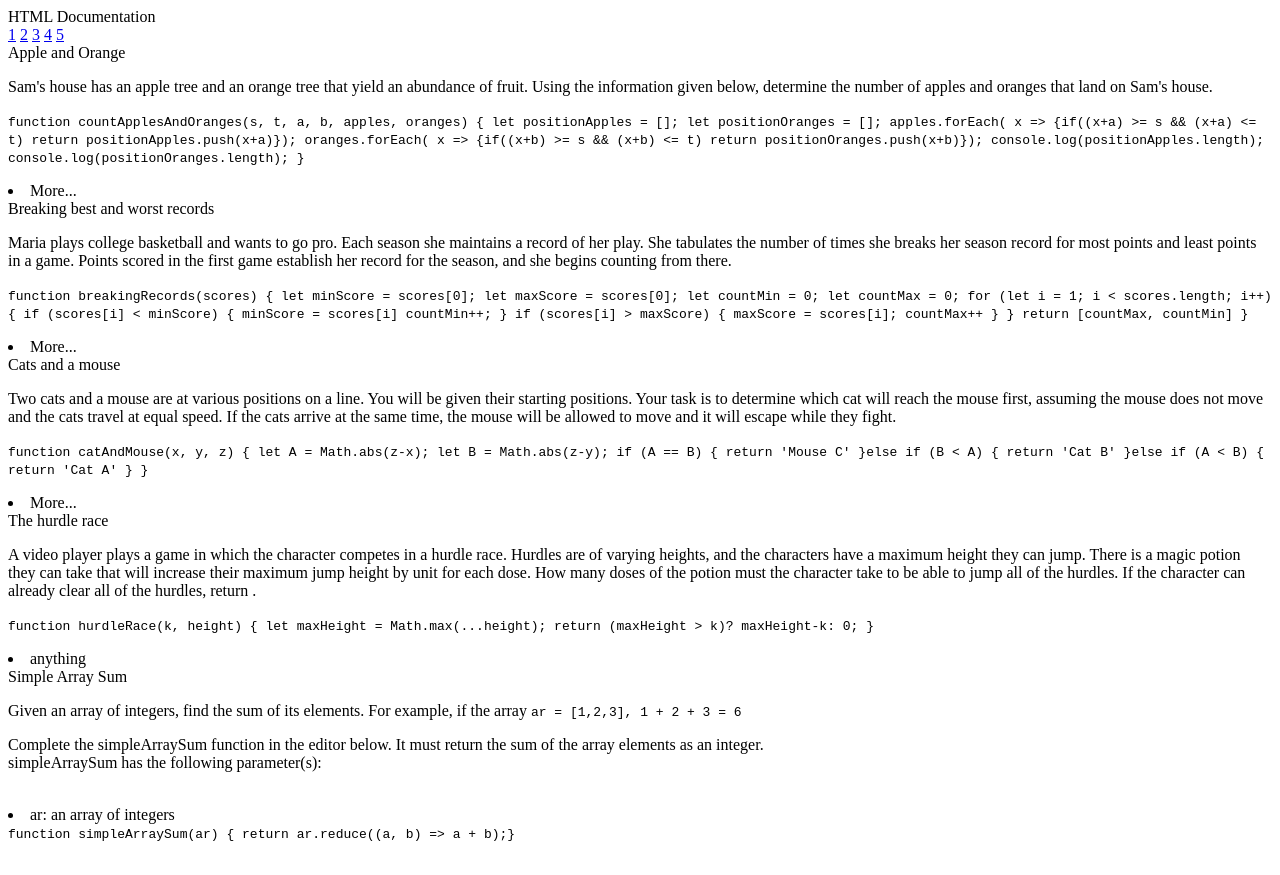
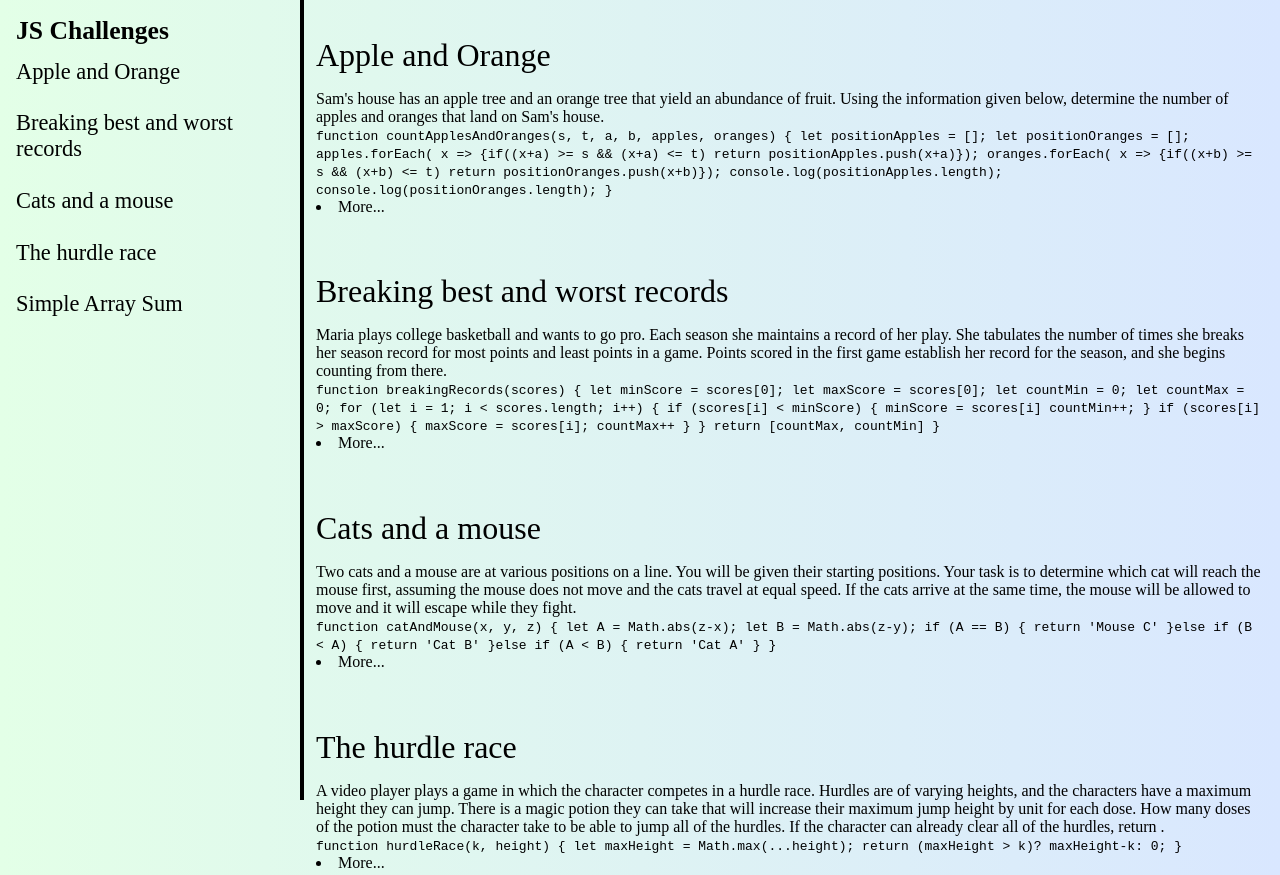
Before and after one commit to ArthurGC/microverse-trials-alex-gabriel, a plain HTML site: page index.html in a window 1280 px wide. Shown: the top 875 px of the page. Before the commit the page ends 850 px from the top, so only its background shows below. Drawn offline with Linux system fonts and the light colour scheme.

Commit message:
Added whatever

```diff
--- a/index.html
+++ b/index.html
@@ -5,22 +5,24 @@
     <meta charset="UTF-8">
     <meta http-equiv="X-UA-Compatible" content="IE=edge">
     <meta name="viewport" content="width=device-width, initial-scale=1.0">
-
-    <title>Document</title>
+    <link rel="stylesheet" href="/styles/styles.css">
+    <title>JS Challenges</title>
 </head>
 
 <body>
     <main id="main-doc">
+        <div class="box">
+        <nav id="navbar">
+            <header class="h1">JS Challenges</header>
+            <a href="#Apple_and_Orange" class="nav-link">Apple and Orange</a>
+            <a href="#Breaking_best_and_worst_records" class="nav-link">Breaking best and worst records</a>
+            <a href="#Cats_and_a_mouse" class="nav-link">Cats and a mouse</a>
+            <a href="#The_hurdle_race" class="nav-link">The hurdle race</a>
+            <a href="#Simple_Array_Sum" class="nav-link">Simple Array Sum</a>
+        </nav>
+    </div>
 
-        <nav id="navbar">
-            <header>HTML Documentation</header>
-            <a href="#1" class="nav-link">1</a>
-            <a href="#2" class="nav-link">2</a>
-            <a href="#3" class="nav-link">3</a>
-            <a href="#4" class="nav-link">4</a>
-            <a href="#5" class="nav-link">5</a>
-        </nav>
-
+        <div class="container">
         <section class="main-section" id="Apple_and_Orange">
             <header>Apple and Orange</header>
             <p>Sam's house has an apple tree and an orange tree that yield an abundance of fruit. Using the information
@@ -101,7 +103,7 @@
                     return (maxHeight > k)? maxHeight-k: 0;
                 }
             </code></p>
-            <li> anything </li>
+            <li>More... </li>
 
         </section>
         <section class="main-section" id="Simple_Array_Sum">
@@ -122,7 +124,7 @@
                 </code>
 
         </section>
-
+    </div>
     </main>
 
 
--- a/styles/styles.css
+++ b/styles/styles.css
@@ -0,0 +1,71 @@
+*{
+    margin: 0;
+    padding: 0;
+}
+body{
+    background: linear-gradient(90deg, #e3ffe7 0%, #d9e7ff 100%);
+}
+#main-doc{
+    display: grid;
+    grid-template-columns: 300px 1fr;
+    grid-row: 1fr;
+}
+.box{
+    grid-column-start: 1;
+    display: block;
+    position: fixed;
+    height: 100vh;
+    width: 300px;
+    overflow: 0;
+    border-right: 4px solid black;
+
+}
+#navbar{
+    display: flex;
+    flex-direction: column;
+}
+a{
+    color: black;
+    font-size: 1.4rem;
+    padding: .8rem 0 .8rem 1rem ;
+    text-decoration: none;
+}
+.container{
+    grid-column-start: 2;
+}
+.main-section{
+    padding: 1.3rem 1rem;
+}
+.h1{
+    padding: 1rem 0 0 1rem;
+    font-size: 1.6rem;
+    font-weight: 700;
+}
+header{
+    padding: 1rem 0;
+    font-size: 2rem;
+}
+
+
+@media screen and (max-width: 500px) {
+    #main-doc{
+        display: flex;
+        flex-direction: column;
+    }
+
+    .box{
+        margin: 0 auto;
+        grid-row-start: 1;
+        position:relative;
+        height: auto;
+        overflow: 1;
+        border: none;
+
+
+    }
+
+    .container{
+        border-top: 4px solid black;
+        grid-row-start: 2;
+    }
+    }
```
